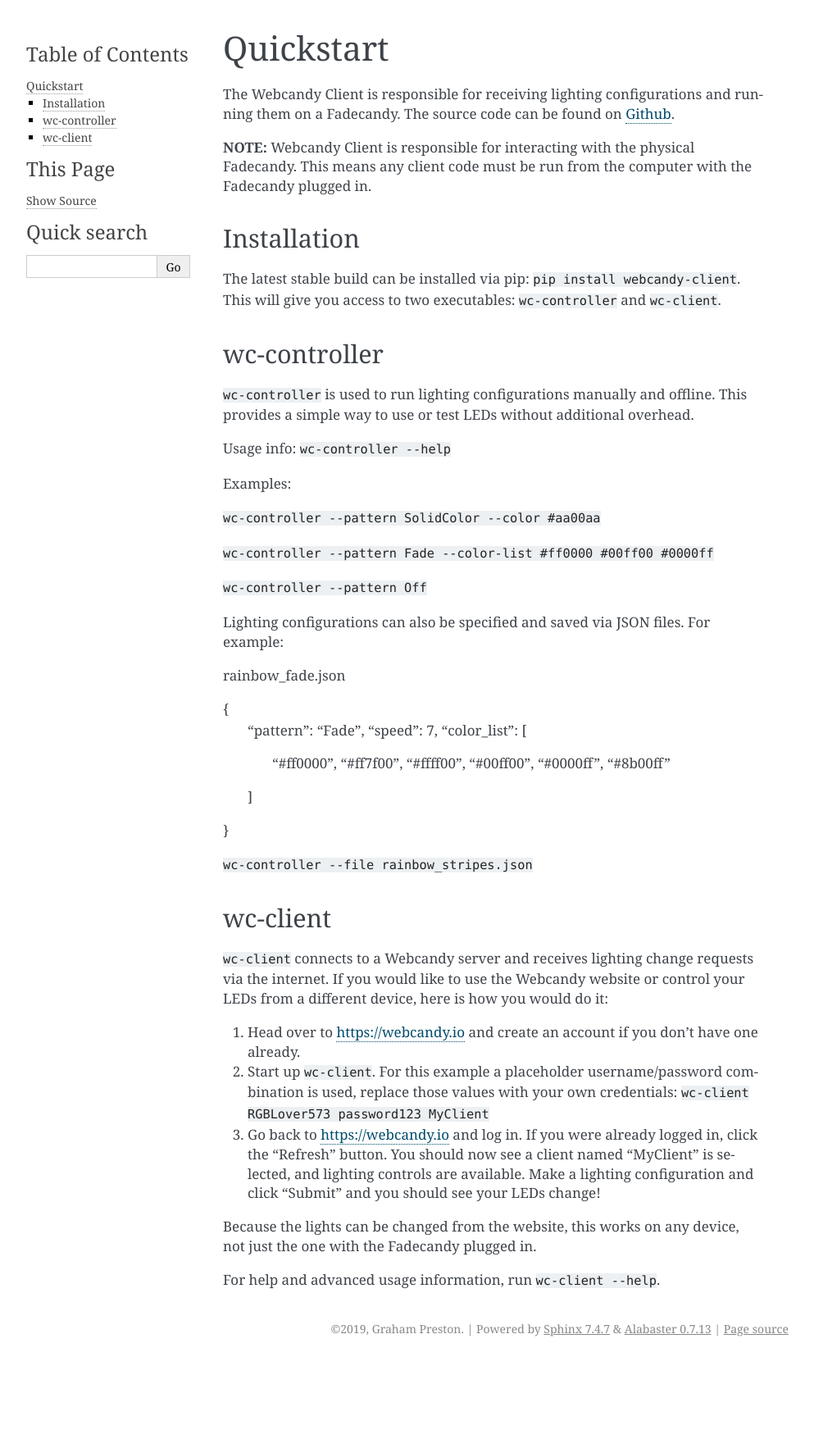
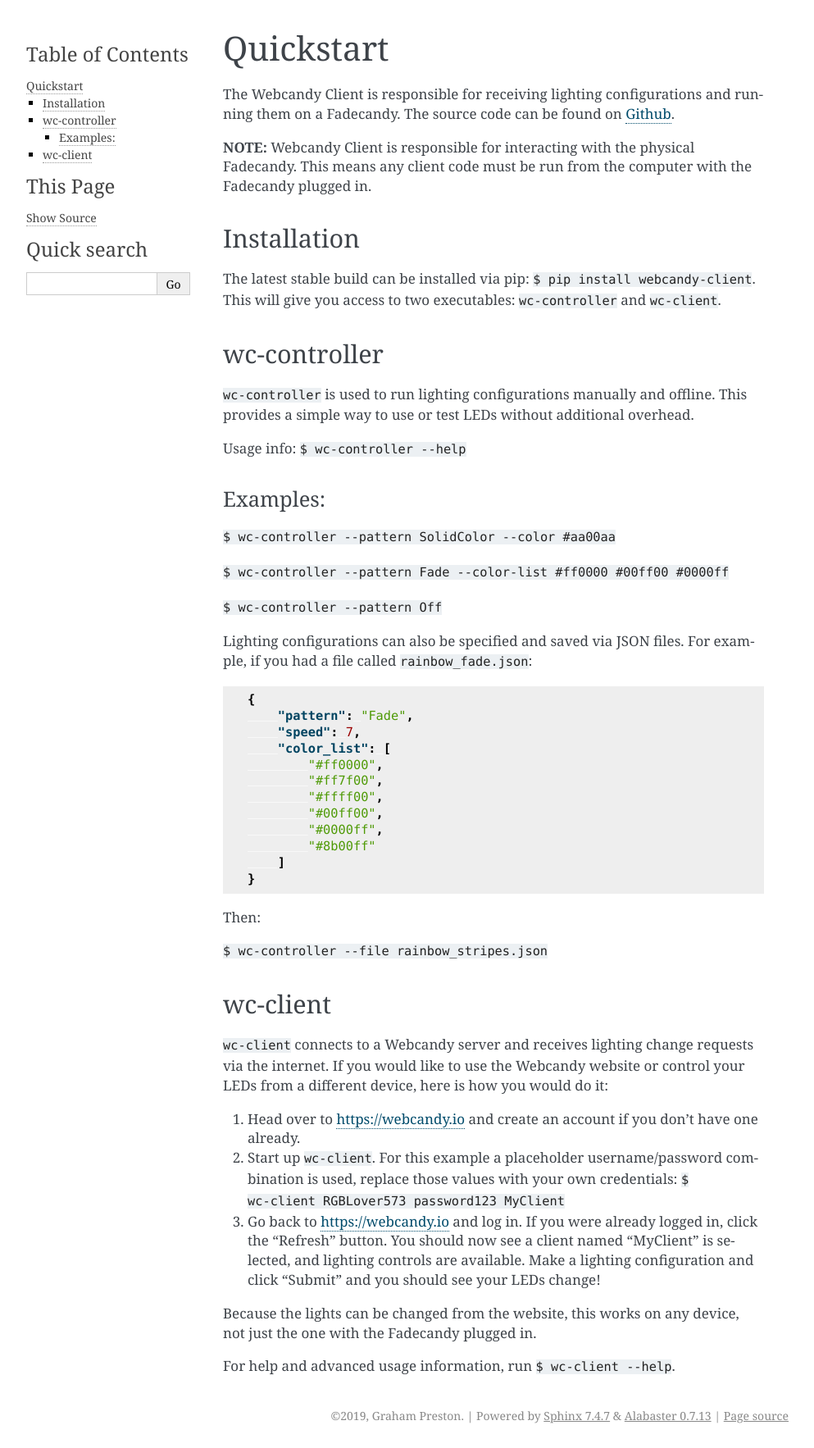
Before and after one commit to gcpreston/webcandy, a Sphinx documentation site: the page built from docs/client/quickstart.rst, in a window 1280 px wide. Shown: the whole page at 82% size, without its empty margins (148-1141 px from the left). Built offline with Sphinx 7.4.7, drawn with Linux system fonts in a browser that asks for light colours; before the commit the page ends 1660 px from its top, so only the background shows below that.

Commit message:
Fix documentation code block

```diff
--- a/docs/client/quickstart.rst
+++ b/docs/client/quickstart.rst
@@ -12,7 +12,7 @@ Fadecandy plugged in.
 Installation
 ============
 The latest stable build can be installed via pip:
-:code:`pip install webcandy-client`. This will give you access to two
+:code:`$ pip install webcandy-client`. This will give you access to two
 executables: :code:`wc-controller` and :code:`wc-client`.
 
 wc-controller
@@ -21,35 +21,38 @@ wc-controller
 offline. This provides a simple way to use or test LEDs without additional
 overhead.
 
-Usage info: :code:`wc-controller --help`
+Usage info: :code:`$ wc-controller --help`
 
 Examples:
+---------
 
-:code:`wc-controller --pattern SolidColor --color #aa00aa`
+:code:`$ wc-controller --pattern SolidColor --color #aa00aa`
 
-:code:`wc-controller --pattern Fade --color-list #ff0000 #00ff00 #0000ff`
+:code:`$ wc-controller --pattern Fade --color-list #ff0000 #00ff00 #0000ff`
 
-:code:`wc-controller --pattern Off`
+:code:`$ wc-controller --pattern Off`
 
 Lighting configurations can also be specified and saved via JSON files. For
-example:
+example, if you had a file called :code:`rainbow_fade.json`:
 
-rainbow_fade.json
+.. code-block:: json
 
-{
-    "pattern": "Fade",
-    "speed": 7,
-    "color_list": [
-        "#ff0000",
-        "#ff7f00",
-        "#ffff00",
-        "#00ff00",
-        "#0000ff",
-        "#8b00ff"
-    ]
-}
+    {
+        "pattern": "Fade",
+        "speed": 7,
+        "color_list": [
+            "#ff0000",
+            "#ff7f00",
+            "#ffff00",
+            "#00ff00",
+            "#0000ff",
+            "#8b00ff"
+        ]
+    }
 
-:code:`wc-controller --file rainbow_stripes.json`
+Then:
+
+:code:`$ wc-controller --file rainbow_stripes.json`
 
 wc-client
 =========
@@ -61,7 +64,7 @@ control your LEDs from a different device, here is how you would do it:
    already.
 2. Start up :code:`wc-client`. For this example a placeholder username/password
    combination is used, replace those values with your own credentials:
-   :code:`wc-client RGBLover573 password123 MyClient`
+   :code:`$ wc-client RGBLover573 password123 MyClient`
 3. Go back to https://webcandy.io and log in. If you were already logged in,
    click the "Refresh" button. You should now see a client named "MyClient" is
    selected, and lighting controls are available. Make a lighting configuration
@@ -70,4 +73,4 @@ control your LEDs from a different device, here is how you would do it:
 Because the lights can be changed from the website, this works on any device,
 not just the one with the Fadecandy plugged in.
 
-For help and advanced usage information, run :code:`wc-client --help`.
+For help and advanced usage information, run :code:`$ wc-client --help`.
```
Also changed, not shown: 1 other file.
